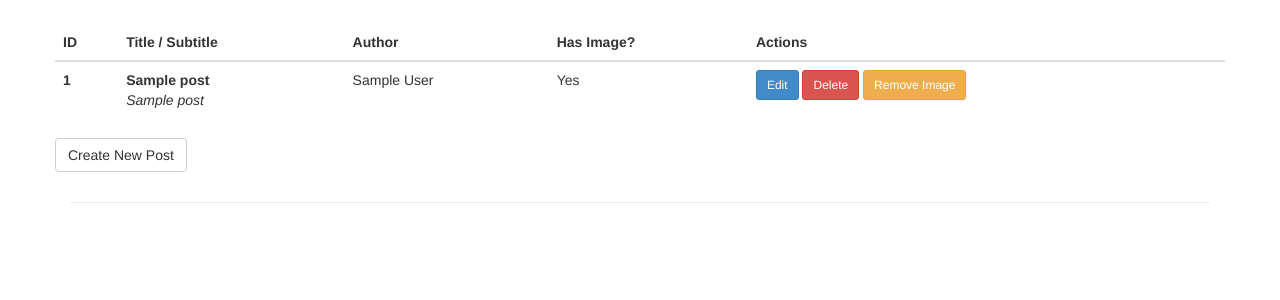
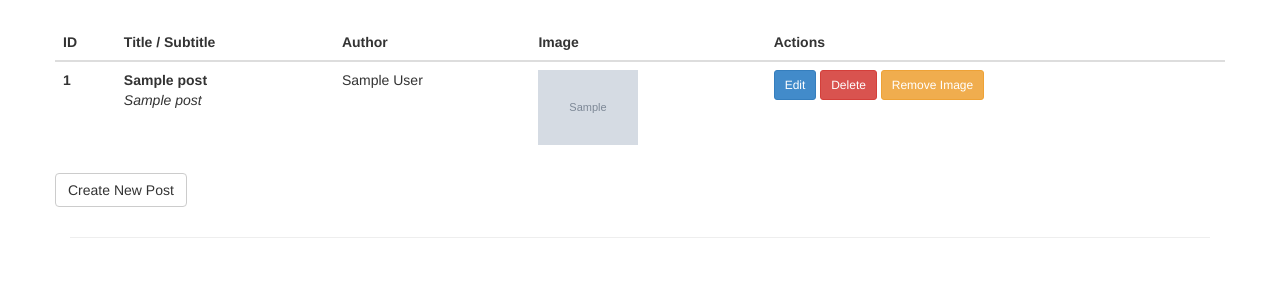
Before and after one commit to sweetybolisetty2002-creator/Udacity-cms1, a Flask app: page / in a window 1280 px wide. Shown: the part 51-351 px from the top of the page. Run offline with Flask 2, Linux system fonts and the light colour scheme; a user stored in the database is signed in; tables that the repository leaves empty hold one stand-in row (values such as "Sample post"); grey boxes marked "Sample" are stand-in pictures; some libraries are stand-ins or nearby versions.

Commit message:
Update index.html

```diff
--- a/FlaskWebProject/templates/index.html
+++ b/FlaskWebProject/templates/index.html
@@ -9,7 +9,7 @@
                     <th scope="col">ID</th>
                     <th scope="col">Title / Subtitle</th>
                     <th scope="col">Author</th>
-                    <th scope="col">Has Image?</th>
+                    <th scope="col">Image</th>
                     <th scope="col">Actions</th>
                 </tr>
             </thead>
@@ -24,11 +24,19 @@
                     {% endif %}
                 </td>
                 <td>{{ post.author }}</td>
-                <td>{{ 'Yes' if post.image_path else 'No' }}</td>
+                <td>
+                    {% if post.image_path %}
+                        <img src="{{ url_for('static', filename='uploads/' ~ post.image_path) }}"
+                             alt="Post Image" style="max-width: 100px; max-height: 80px;">
+                    {% else %}
+                        No Image
+                    {% endif %}
+                </td>
                 <td>
                     <a href="{{ url_for('post', id=post.id) }}" class="btn btn-sm btn-primary">Edit</a>
                     <form action="{{ url_for('delete_post', id=post.id) }}" method="post" style="display:inline;">
-                        <button type="submit" class="btn btn-sm btn-danger" onclick="return confirm('Are you sure you want to delete this post?');">Delete</button>
+                        <button type="submit" class="btn btn-sm btn-danger"
+                                onclick="return confirm('Are you sure you want to delete this post?');">Delete</button>
                     </form>
                     {% if post.image_path %}
                     <form action="{{ url_for('remove_image', id=post.id) }}" method="post" style="display:inline;">
```
